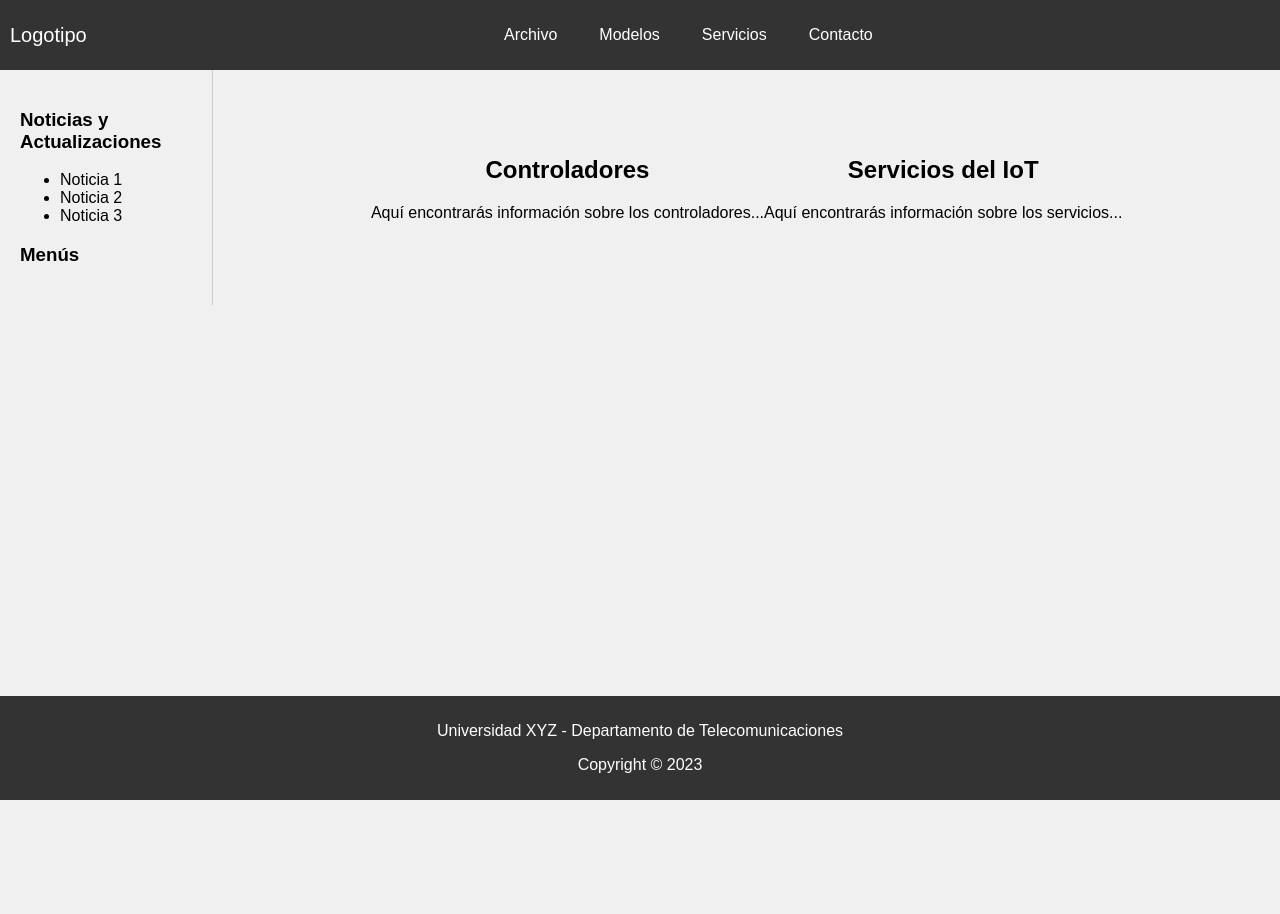
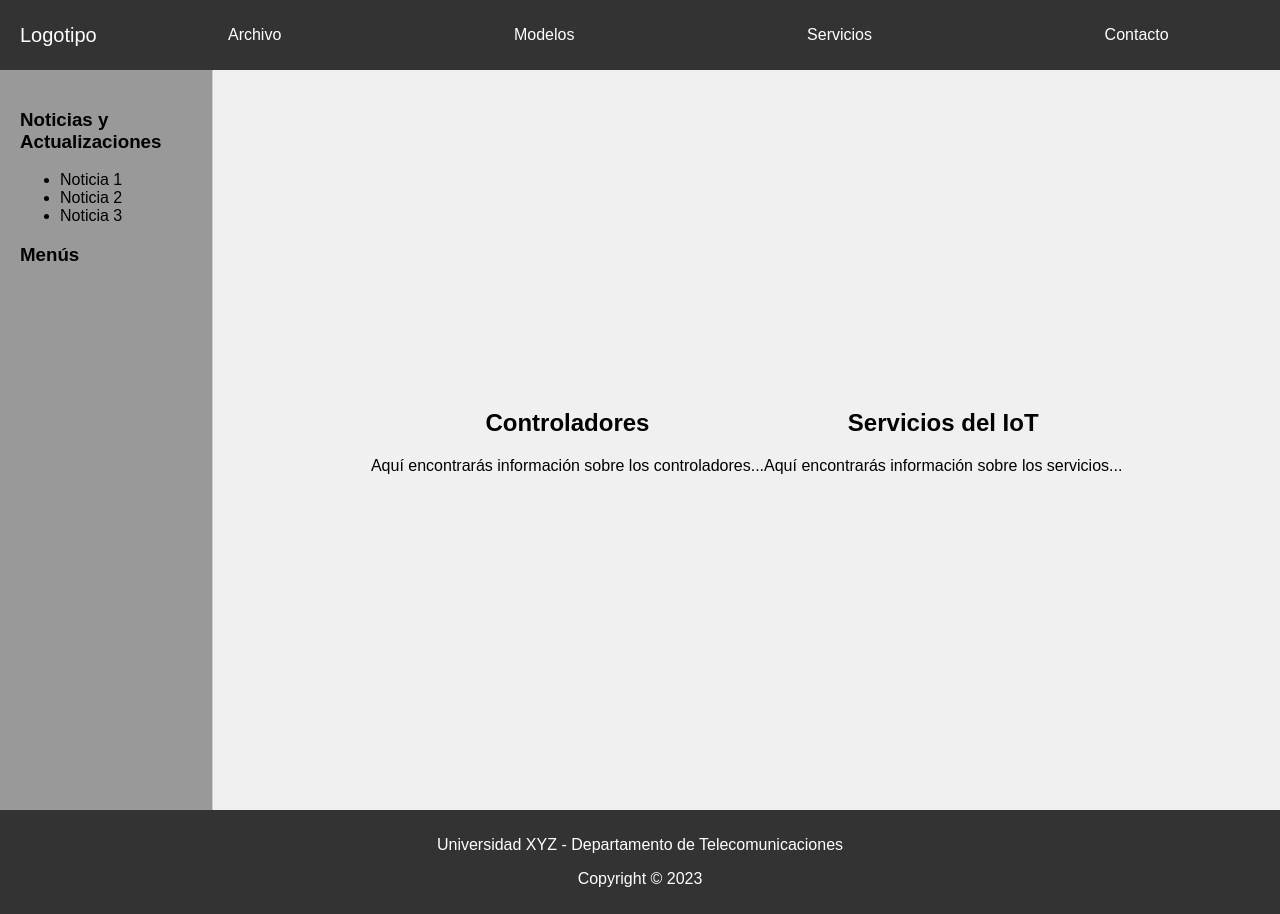
Before and after one commit to Gona79/webServRaspbpi, a plain HTML site: page index.html in a window 1280 px wide. Before the commit the page ends 800 px from the top, so only its background shows below. Drawn offline with Linux system fonts and the light colour scheme; a script that the page names is missing.

```diff
--- a/index.html
+++ b/index.html
@@ -12,14 +12,14 @@
     <header>
         <div id="logo">Logotipo</div>
         <div class="nav-menu">
-            <div class="dropdown">
+            <div class="dropdown archivo">
                 <button class="dropbtn">Archivo</button>
                 <div class="dropdown-content">
                     <a href="#">Inicio</a>
                     <a href="#">Acerca de</a>
                 </div>
             </div>
-            <div class="dropdown">
+            <div class="dropdown modelos">
                 <button class="dropbtn">Modelos</button>
                 <div class="dropdown-content">
                     <a href="#">Mecánicos</a>
@@ -27,7 +27,7 @@
                     <a href="#">Térmicos</a>
                 </div>
             </div>
-            <div class="dropdown">
+            <div class="dropdown servicios">
                 <button class="dropbtn">Servicios</button>
                 <div class="dropdown-content">
                     <a href="#">HTTP</a>
@@ -36,7 +36,7 @@
                     <a href="#">JSON</a>
                 </div>
             </div>
-            <div class="dropdown">
+            <div class="dropdown contacto">
                 <button class="dropbtn">Contacto</button>
                 <div class="dropdown-content">
                     <a href="#">Información</a>
--- a/style.css
+++ b/style.css
@@ -18,26 +18,43 @@
     color: white;
     padding: 10px 0;
     overflow: hidden;
-    display: flex;
-    justify-content: space-between;
+    display: grid;
+    grid-template-columns: repeat(12, 1fr);
     align-items: center;
 }
 
 #logo {
     font-size: 20px;
-    margin-left: 10px;
+    grid-column: 1 / 2;
+    margin-left: 20px;
 }
 
 .nav-menu {
     display: flex;
-    justify-content: center;
+    justify-content: space-around;
     align-items: center;
-    flex-grow: 1;
+    grid-column: 2 / 13;
 }
 
 /* Estilo del menú desplegable */
 .dropdown {
     margin-left: 10px;
+}
+
+.dropdown.archivo {
+    grid-column: 4 / 5;
+}
+
+.dropdown.modelos {
+    grid-column: 5 / 6;
+}
+
+.dropdown.servicios {
+    grid-column: 6 / 7;
+}
+
+.dropdown.contacto {
+    grid-column: 11 / 12;
 }
 
 .dropbtn {
@@ -77,12 +94,16 @@
 .content {
     display: grid;
     grid-template-columns: repeat(12, 1fr);
+    height: calc(100vh - 60px); /* Ajustar altura del contenido principal */
 }
 
 aside {
     grid-column: span 2;
     border-right: 1px solid #ccc;
     padding: 20px;
+    background-color: #999;
+    height: 100%; /* Asegurar que el aside ocupe toda la altura disponible */
+    overflow-y: auto; /* Añadir barra de desplazamiento si el contenido supera la altura */
 }
 
 main {
```
